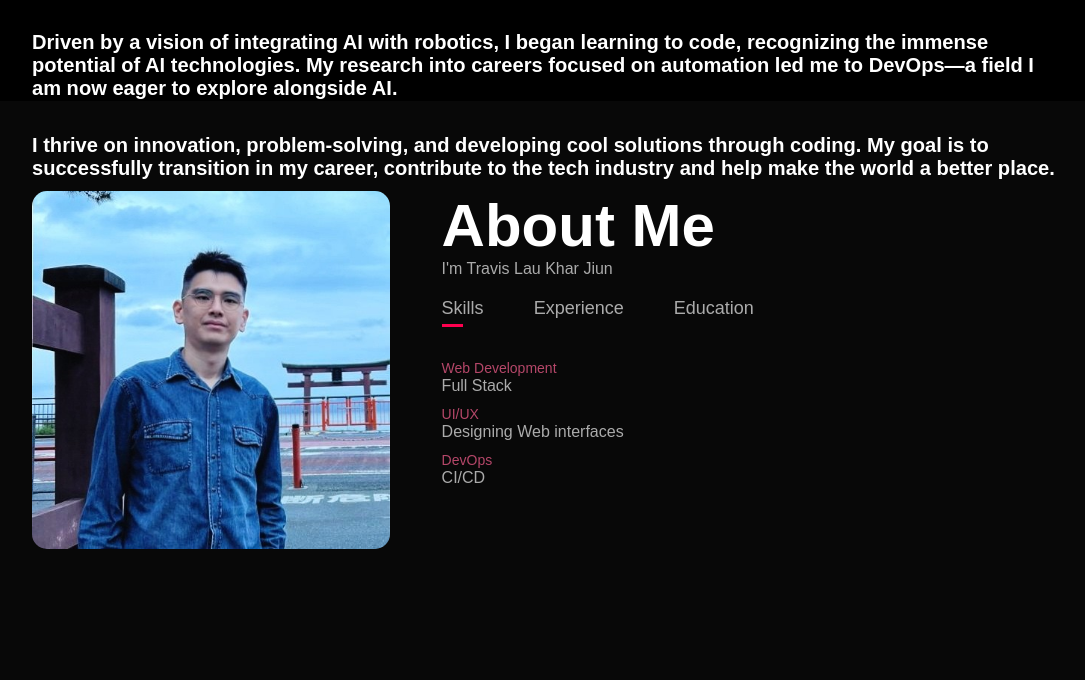
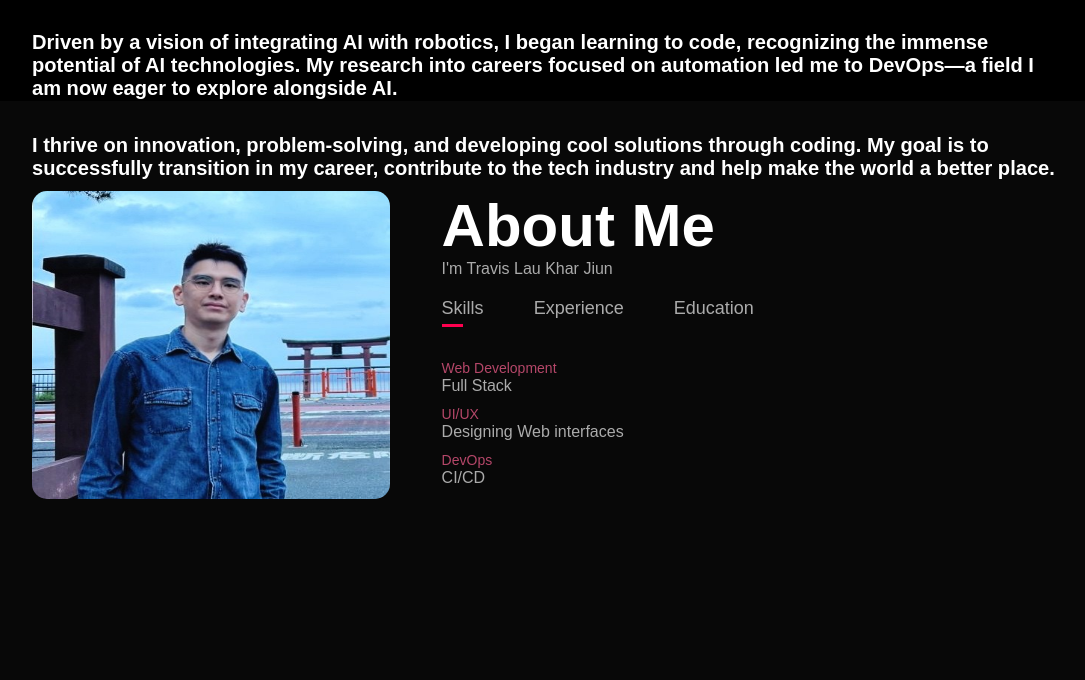
Before and after one commit to TravisLau92/Portfolio-Project, a website: page index.html in a window 1280 px wide. Shown: the part 699-1379 px from the top of the page, without its empty margins (96-1181 px from the left). Drawn offline with Linux system fonts and the light colour scheme.

Commit message:
Update index.html

```diff
--- a/index.html
+++ b/index.html
@@ -44,7 +44,7 @@
     <div class="container">
       <div class="row">
         <div class="about-col-1">
-          <img src="LKJ.png">
+          <img src="LKJ.png" height="85%">
         </div>
         <div class="about-col-2">
           <h1 class="sub-title">About Me</h1>
```
